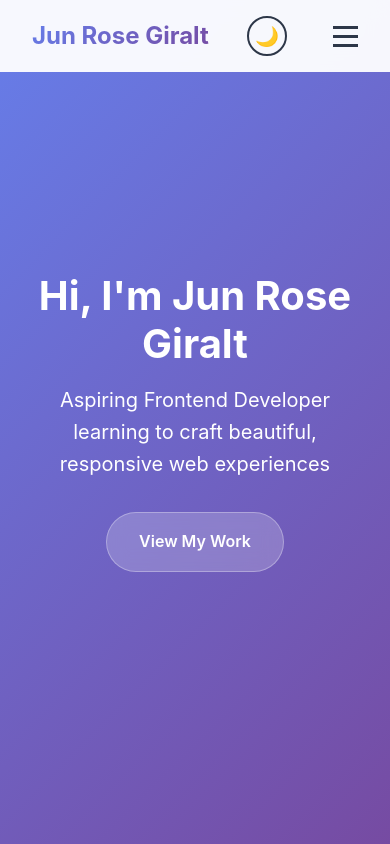
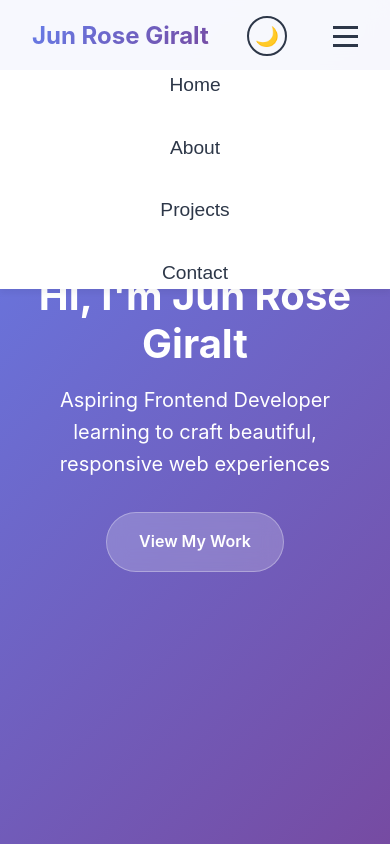
Before and after one commit to Jrmg18/Portfolio-Project, a plain HTML site: page index.html in a window 390 px wide. Both pictures are taken after a click on the element 345 px from the left and 36 px from the top of the page. Shown: the top 844 px of the page. Drawn offline with Linux system fonts and the light colour scheme.

Commit message:
adjusted navbar links when on mobile view

```diff
--- a/Resources/css/styles.css
+++ b/Resources/css/styles.css
@@ -565,6 +565,21 @@ footer {
 @media (max-width: 768px) {
   .nav-links {
     display: none;
+    flex-direction: column;
+    position: absolute;
+    background: white;
+    top: 70px;
+    right: 0;
+    width: 100%;
+    box-shadow: 0 4px 6px rgba(0, 0, 0, 0.05);
+    z-index: 999;
+    text-align: center;
+    font-family: fantasy;
+    font-size: 1.2rem;
+  }
+
+  .nav-links.active {
+    display: flex;
   }
 
   .mobile-menu {
```
